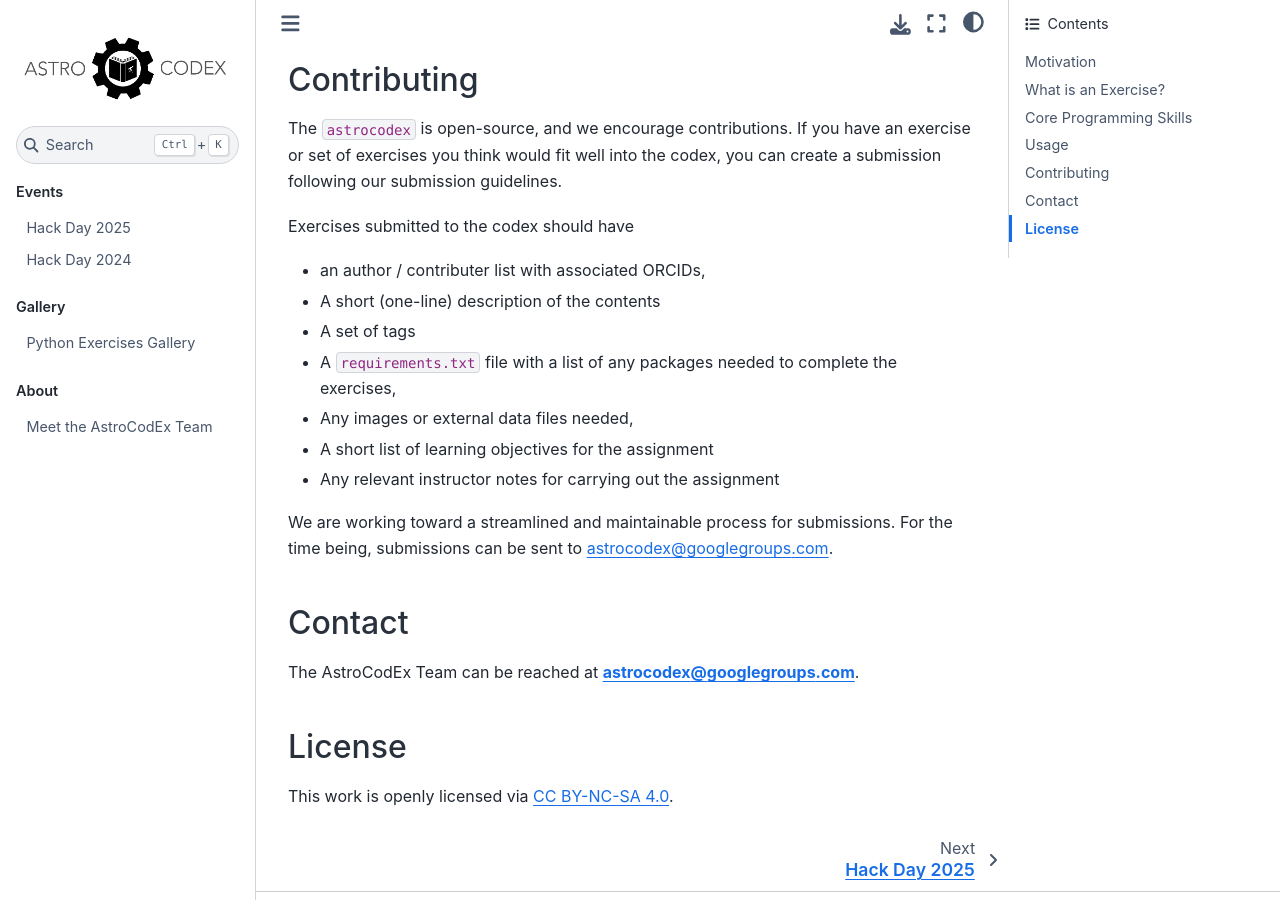
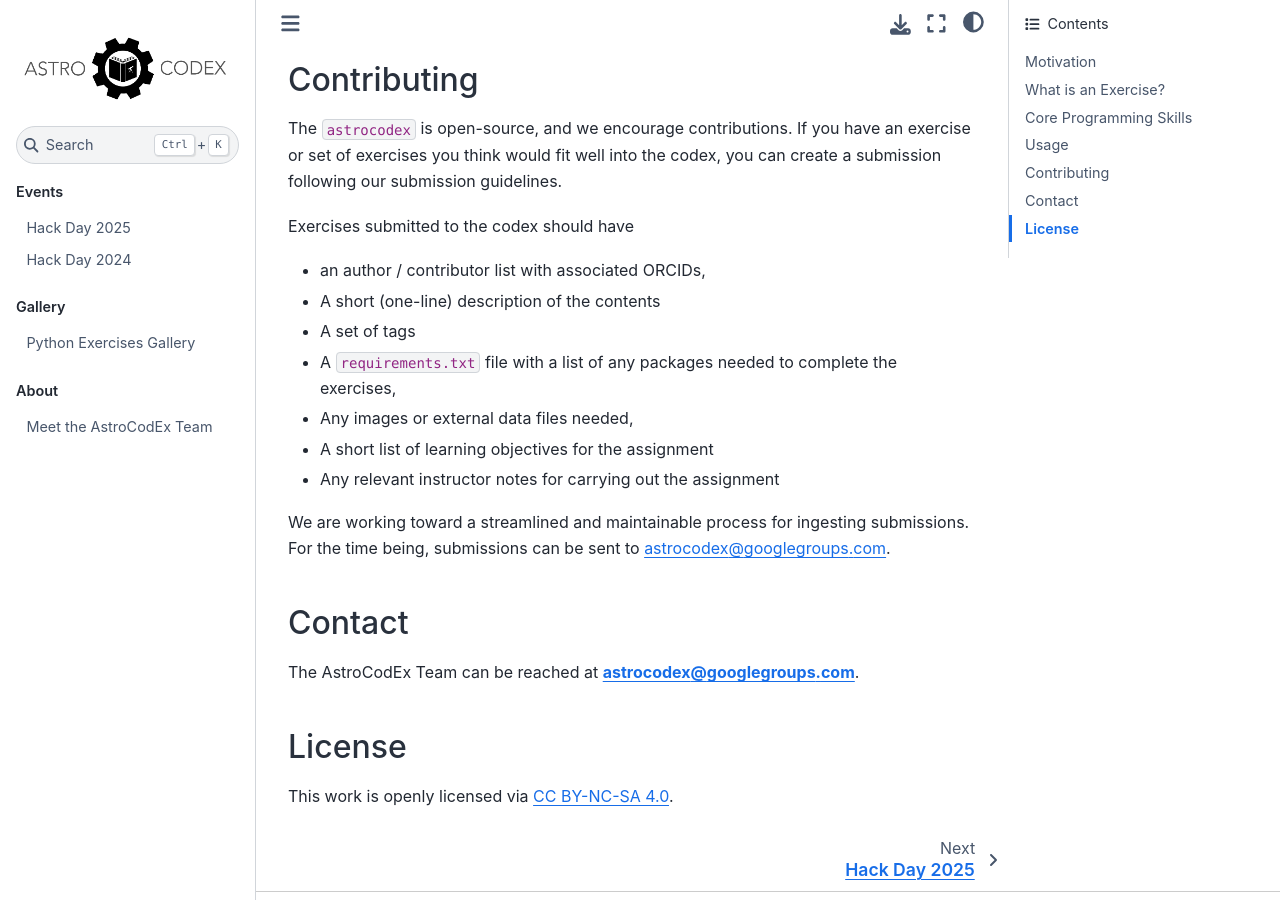
Before and after one commit to astrocodex/astrocodex.github.io, a Jupyter Book: the page built from intro.md, in a window 1280 px wide and 900 px high, scrolled down 3274 px. Built offline with Jupyter Book 1.0.4 settings and Sphinx 7.4.7 and the Sphinx Book theme 1.1.4, drawn with Linux system fonts in a browser that asks for light colours; pages that are not in the unit, such as notebooks, are missing from menus.

Commit message:
Update intro.md
minor typo fix

````diff
--- a/intro.md
+++ b/intro.md
@@ -62,7 +62,7 @@ Anyone is welcome to use, download, and modify the materials on this site to sui
 The ```astrocodex``` is open-source, and we encourage contributions. If you have an exercise or set of exercises you think would fit well into the codex, you can create a submission following our submission guidelines.
 
 Exercises submitted to the codex should have
-- an author / contributer list with associated ORCIDs,
+- an author / contributor list with associated ORCIDs,
 - A short (one-line) description of the contents
 - A set of tags
 - A `requirements.txt` file with a list of any packages needed to complete the exercises,
@@ -70,7 +70,7 @@ Exercises submitted to the codex should have
 - A short list of learning objectives for the assignment
 - Any relevant instructor notes for carrying out the assignment
 
-We are working toward a streamlined and maintainable process for submissions. For the time being, submissions can be sent to astrocodex@googlegroups.com.
+We are working toward a streamlined and maintainable process for ingesting submissions. For the time being, submissions can be sent to astrocodex@googlegroups.com.
 
 ## Contact
 The AstroCodEx Team can be reached at **astrocodex@googlegroups.com**.
````
